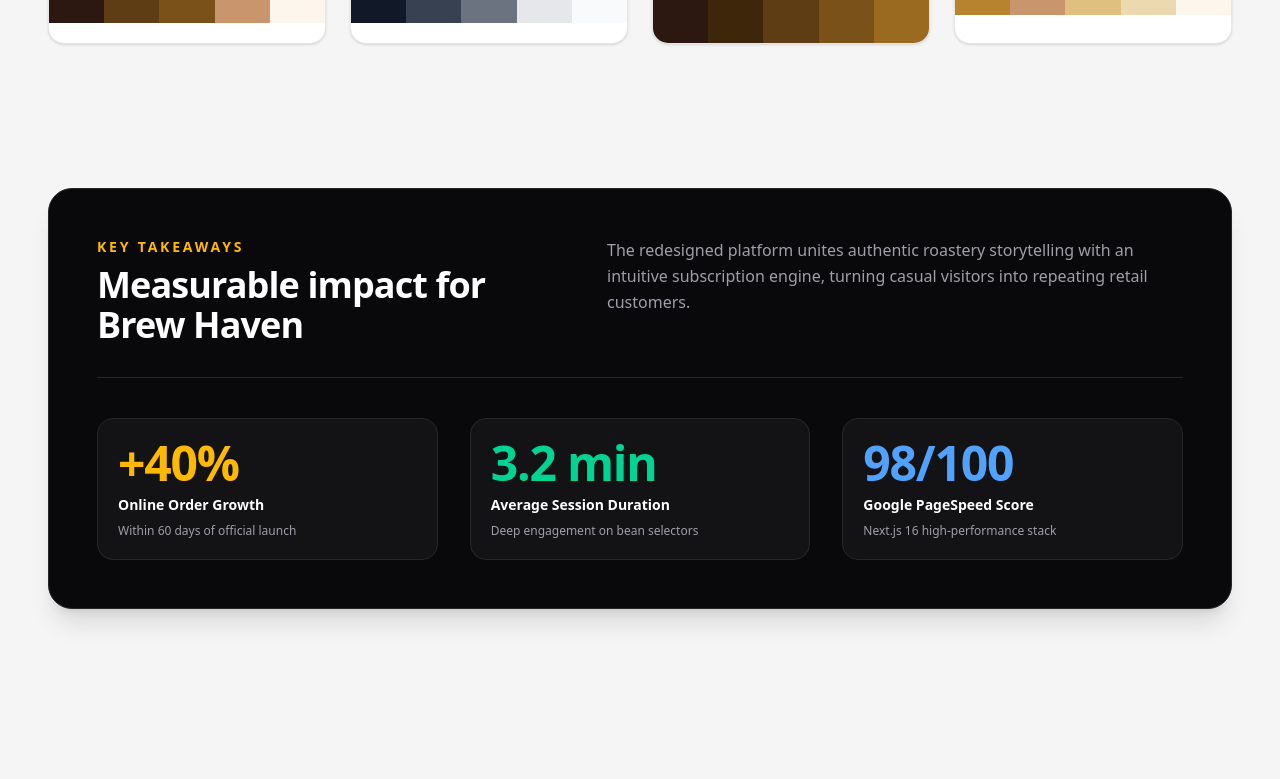
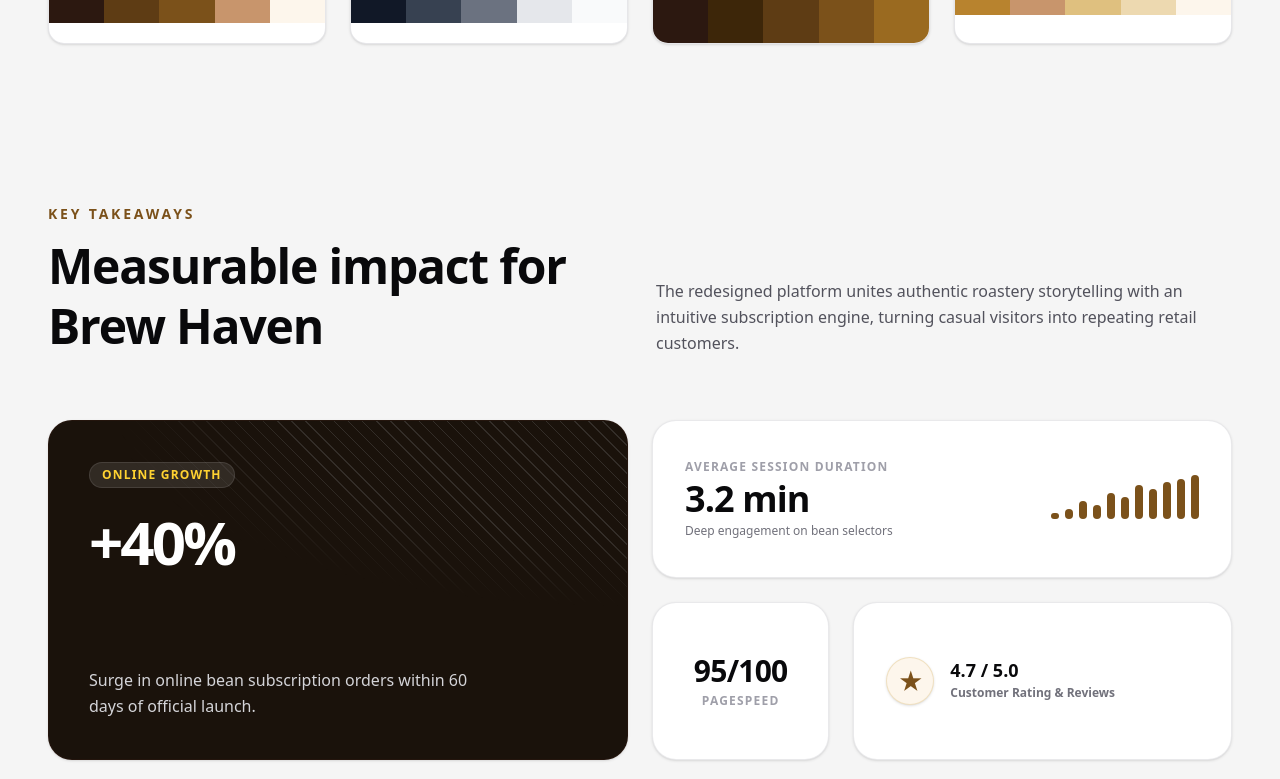
Before and after one commit to SafiullahZafar/new_Pixorasofttech, a Next.js app: page /case-study/brew-heaven in a window 1280 px wide. Shown: the part 5200-5979 px from the top of the page. Built offline with nearby package versions, Linux system fonts and the light colour scheme.

Commit message:
feat(case-study): enhance MetricsSection layout and styling for improved user engagement

```diff
--- a/components/case-study/brew_haven/sections/MetricsSection.tsx
+++ b/components/case-study/brew_haven/sections/MetricsSection.tsx
@@ -1,45 +1,111 @@
 "use client";
+
+import React from "react";
+import { motion } from "framer-motion";
 
 export default function MetricsSection() {
   return (
-      <section className="w-full bg-[#f5f5f5] text-black py-12 sm:py-16 2xl:py-24 px-4 sm:px-8 lg:px-12 2xl:px-20 select-none">
+    <section className="w-full bg-transparent text-black py-16 sm:py-20 2xl:py-24 px-4 sm:px-8 lg:px-12 2xl:px-20 select-none">
       <div className="max-w-[1600px] 2xl:max-w-[1920px] mx-auto w-full">
-          <div className="rounded-3xl bg-zinc-950 text-white p-8 sm:p-12 2xl:p-16 border border-zinc-800 shadow-xl">
-            <div className="flex flex-col lg:flex-row items-start justify-between gap-8 mb-10 border-b border-zinc-800 pb-8">
-              <div>
-                <p className="text-xs sm:text-sm font-semibold uppercase tracking-[0.2em] text-amber-400 mb-2">
+        {/* Section Heading matching upper case study sections */}
+        <div className="flex flex-col lg:flex-row items-start lg:items-end justify-between gap-6 mb-12 sm:mb-16">
+          <motion.div
+            initial={{ opacity: 0, y: 16 }}
+            whileInView={{ opacity: 1, y: 0 }}
+            viewport={{ once: true }}
+            transition={{ duration: 0.5 }}
+            className="max-w-2xl"
+          >
+            <p className="text-xs sm:text-sm font-semibold uppercase tracking-[0.2em] text-[#7B511A] mb-3">
               Key Takeaways
             </p>
-                <h3 className="text-2xl sm:text-4xl 2xl:text-5xl font-semibold tracking-tight text-white">
+            <h2 className="text-3xl sm:text-4xl lg:text-5xl 2xl:text-6xl font-semibold tracking-tight text-zinc-950 leading-tight">
               Measurable impact for Brew Haven
+            </h2>
+          </motion.div>
+          <motion.p
+            initial={{ opacity: 0, y: 16 }}
+            whileInView={{ opacity: 1, y: 0 }}
+            viewport={{ once: true }}
+            transition={{ duration: 0.5, delay: 0.1 }}
+            className="max-w-xl text-sm sm:text-base text-zinc-600 leading-relaxed"
+          >
+            The redesigned platform unites authentic roastery storytelling with an intuitive subscription engine, turning casual visitors into repeating retail customers.
+          </motion.p>
+        </div>
+
+        {/* Bento Grid layout */}
+        <div className="grid grid-cols-1 md:grid-cols-6 md:grid-rows-2 gap-4 sm:gap-6 max-w-7xl mx-auto">
+          {/* Primary Stat */}
+          <div className="md:col-span-3 md:row-span-2 bg-[#1A120B] text-white rounded-3xl p-8 sm:p-10 flex flex-col justify-between overflow-hidden relative border border-[#2C1810]/60 shadow-sm min-h-[300px] sm:min-h-[340px]">
+            <div
+              className="absolute inset-0 bg-[repeating-linear-gradient(45deg,#808080_0px_1px,transparent_1px_10px)] opacity-25 pointer-events-none"
+              style={{
+                WebkitMaskImage:
+                  "radial-gradient(ellipse 80% 50% at 100% 0%, #000 70%, transparent 110%)",
+                maskImage:
+                  "radial-gradient(ellipse 80% 50% at 100% 0%, #000 70%, transparent 110%)",
+              }}
+            />
+            <div className="relative z-10">
+              <span className="inline-block px-3 py-1 bg-white/10 text-amber-300 border border-white/10 rounded-full text-[10px] sm:text-xs font-semibold uppercase tracking-widest mb-6">
+                Online Growth
+              </span>
+              <h3 className="text-5xl sm:text-6xl 2xl:text-7xl font-bold tracking-tighter text-white">
+                +40%
               </h3>
             </div>
-              <p className="max-w-xl text-sm sm:text-base text-zinc-400 leading-relaxed">
-                The redesigned platform unites authentic roastery storytelling with an intuitive subscription engine, turning casual visitors into repeating retail customers.
+            <p className="relative z-10 text-zinc-300 text-sm sm:text-base max-w-sm mt-6 leading-relaxed">
+              Surge in online bean subscription orders within 60 days of official launch.
             </p>
           </div>
 
-            <div className="grid grid-cols-1 sm:grid-cols-3 gap-6 sm:gap-8">
-              <div className="flex flex-col gap-2 p-5 rounded-2xl bg-zinc-900/70 border border-zinc-800">
-                <span className="text-3xl sm:text-5xl font-black text-amber-400 tracking-tight">
-                  +40%
-                </span>
-                <span className="text-sm font-semibold text-white">Online Order Growth</span>
-                <span className="text-xs text-zinc-400">Within 60 days of official launch</span>
+          {/* Secondary Stat A */}
+          <div className="md:col-span-3 bg-white text-zinc-950 rounded-3xl p-8 border border-zinc-200/80 shadow-sm flex items-center justify-between">
+            <div>
+              <p className="text-xs font-semibold uppercase tracking-widest text-zinc-400 mb-1">
+                Average Session Duration
+              </p>
+              <p className="text-3xl sm:text-4xl font-bold text-zinc-950 tracking-tight">
+                3.2 min
+              </p>
+              <p className="text-xs text-zinc-500 mt-1">
+                Deep engagement on bean selectors
+              </p>
             </div>
-              <div className="flex flex-col gap-2 p-5 rounded-2xl bg-zinc-900/70 border border-zinc-800">
-                <span className="text-3xl sm:text-5xl font-black text-emerald-400 tracking-tight">
-                  3.2 min
-                </span>
-                <span className="text-sm font-semibold text-white">Average Session Duration</span>
-                <span className="text-xs text-zinc-400">Deep engagement on bean selectors</span>
+            <div className="flex gap-1.5 items-end h-10 shrink-0">
+              {[15, 25, 45, 35, 65, 55, 85, 75, 92, 100, 110].map((h, i) => (
+                <div
+                  key={i}
+                  className="w-1.5 sm:w-2 bg-[#7B511A] rounded-full transition-all duration-300 hover:bg-[#B8832E]"
+                  style={{ height: `${h}%` }}
+                />
+              ))}
             </div>
-              <div className="flex flex-col gap-2 p-5 rounded-2xl bg-zinc-900/70 border border-zinc-800">
-                <span className="text-3xl sm:text-5xl font-black text-blue-400 tracking-tight">
-                  98/100
-                </span>
-                <span className="text-sm font-semibold text-white">Google PageSpeed Score</span>
-                <span className="text-xs text-zinc-400">Next.js 16 high-performance stack</span>
+          </div>
+
+          {/* Tertiary Stat B */}
+          <div className="md:col-span-1 bg-white text-zinc-950 rounded-3xl p-6 sm:p-8 border border-zinc-200/80 shadow-sm flex flex-col justify-center text-center">
+            <p className="text-2xl sm:text-3xl font-bold text-zinc-950 tracking-tight">
+              95/100
+            </p>
+            <p className="text-[11px] sm:text-xs font-semibold uppercase tracking-widest text-zinc-400 mt-1">
+              PageSpeed
+            </p>
+          </div>
+
+          {/* Tertiary Stat C */}
+          <div className="md:col-span-2 bg-white text-zinc-950 rounded-3xl p-6 sm:p-8 border border-zinc-200/80 shadow-sm flex items-center gap-4">
+            <div className="size-11 sm:size-12 text-xl sm:text-2xl rounded-full bg-[#FDF6EC] text-[#7B511A] border border-[#DFC07F]/40 flex items-center justify-center shrink-0 shadow-sm font-semibold">
+              ★
+            </div>
+            <div>
+              <p className="text-base sm:text-lg font-bold text-zinc-950 leading-none">
+                4.7 / 5.0
+              </p>
+              <p className="text-xs font-semibold text-zinc-500 mt-1.5">
+                Customer Rating &amp; Reviews
+              </p>
             </div>
           </div>
         </div>
```
Lines whose indentation alone changed are shown as unchanged.
